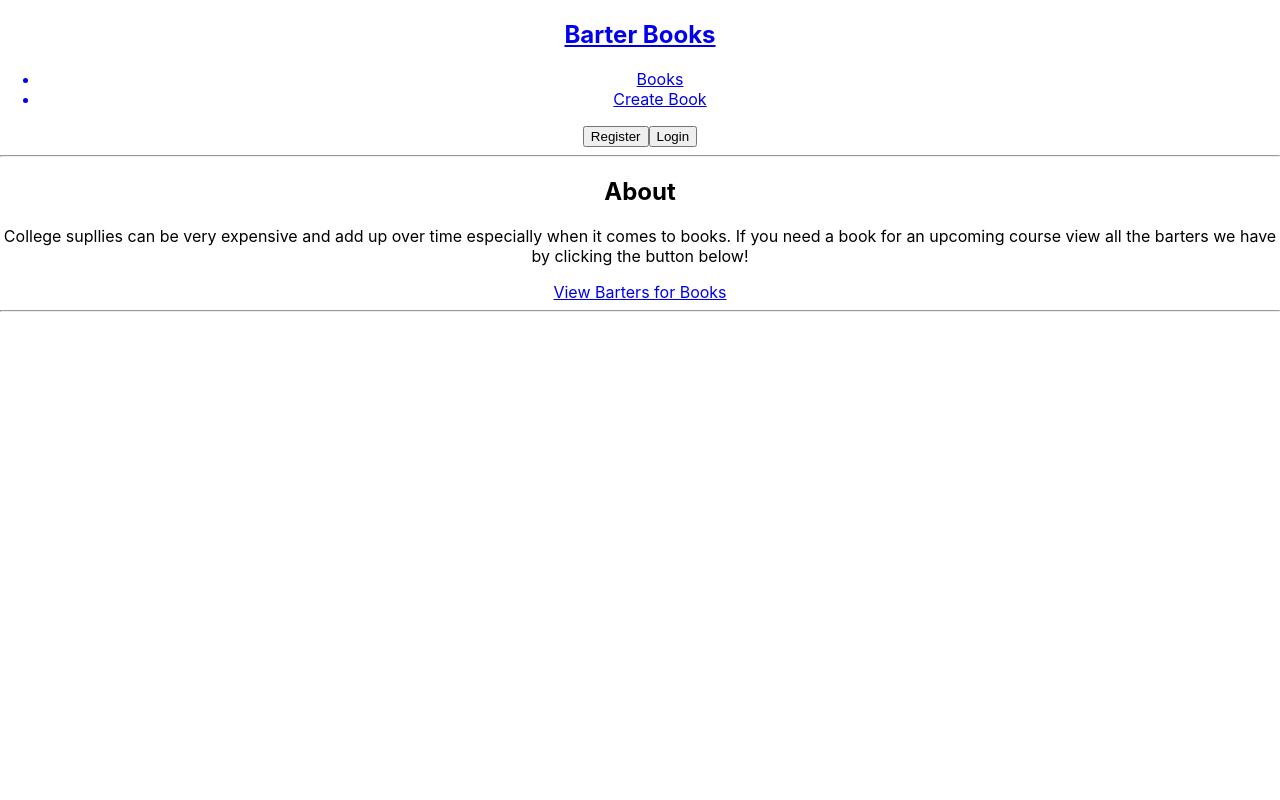
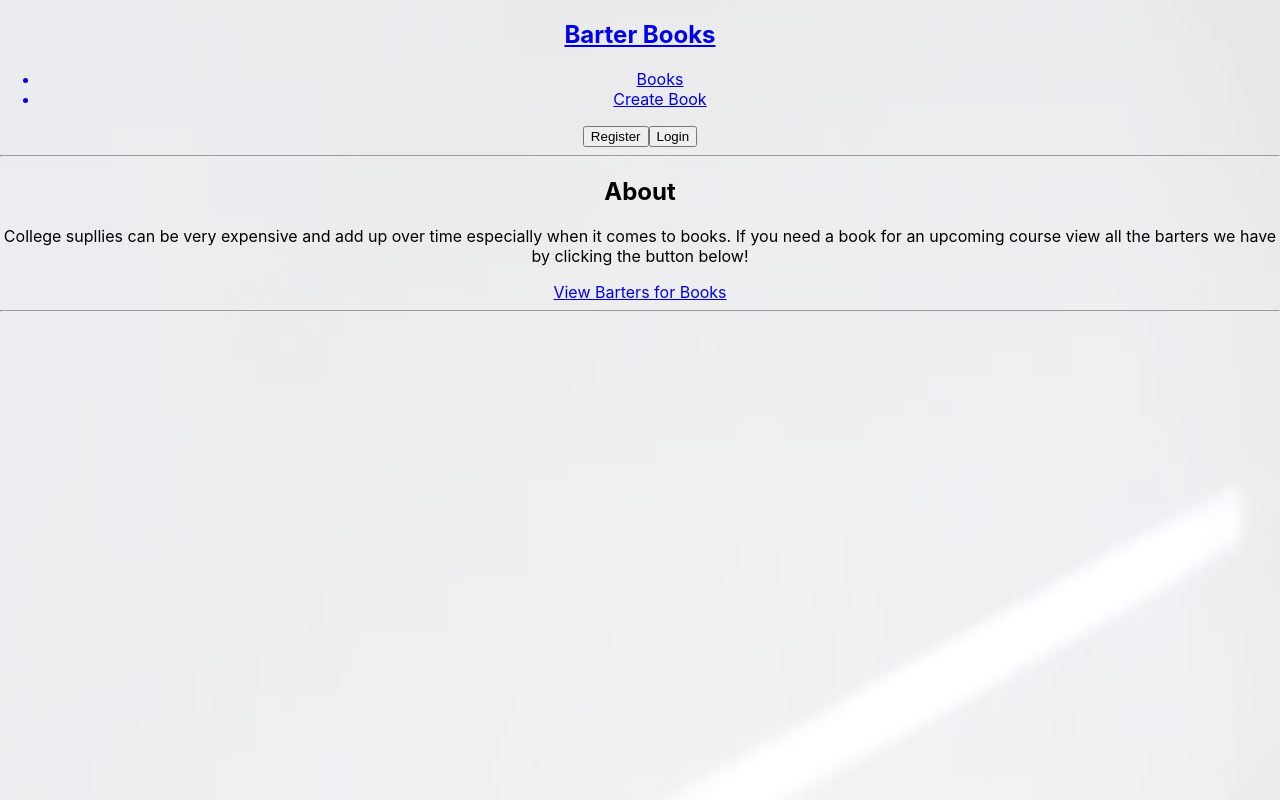
Before and after one commit to gchar031/barterbooks, a React (Create React App) app in the folder client/: page / in a window 1280 px wide. Built offline with nearby package versions, Linux system fonts and the light colour scheme; no server answers.

Commit message:
added opaq background and font folder

```diff
--- a/client/src/App.css
+++ b/client/src/App.css
@@ -1,5 +1,6 @@
 .App {
   text-align: center;
+
 }
 
 .App-logo {
--- a/client/src/index.css
+++ b/client/src/index.css
@@ -5,6 +5,8 @@ body {
     sans-serif;
   -webkit-font-smoothing: antialiased;
   -moz-osx-font-smoothing: grayscale;
+  background-image: url("./assets/images/mobilebckg_opaq.png");
+  background-size: cover;
 }
 
 code {
```
Also changed, not shown: client/src/assets/images/mainbckg_opaq.png (added), client/src/assets/images/mobilebckg_opaq.png (added).
